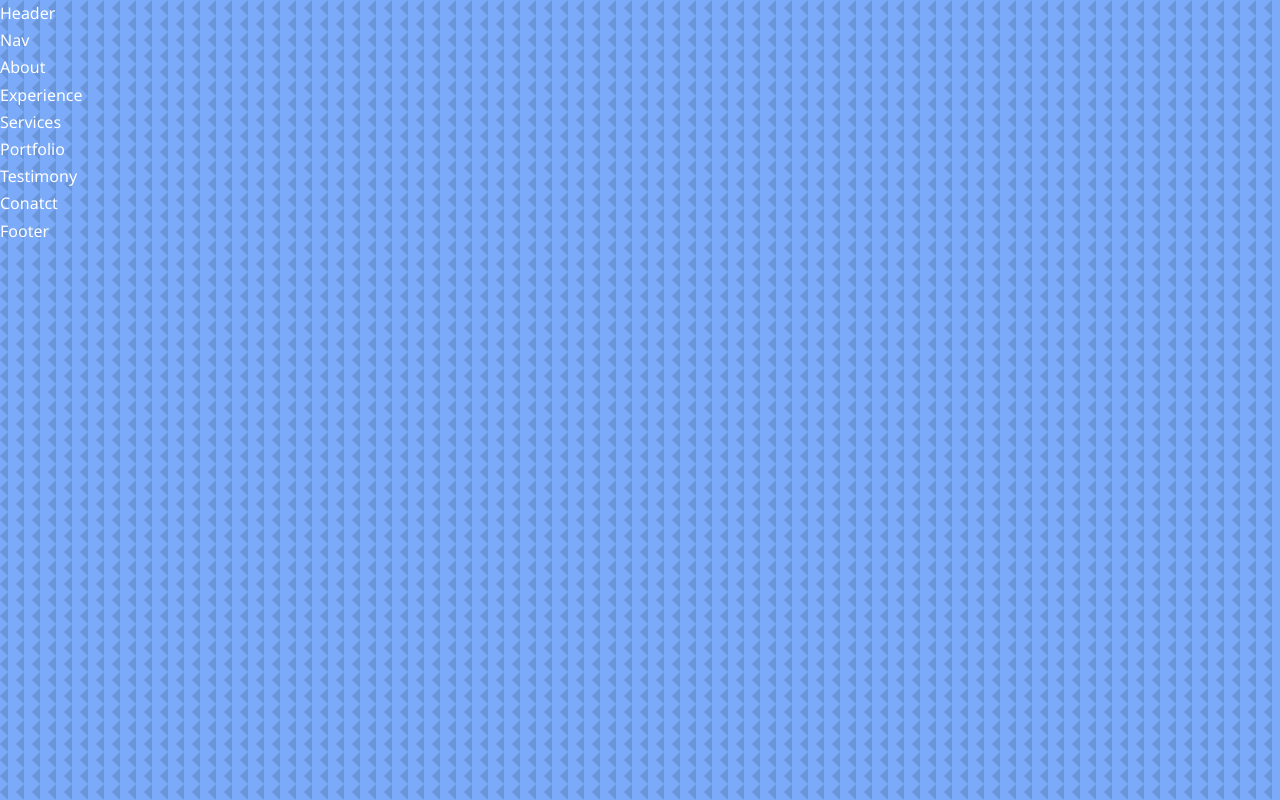
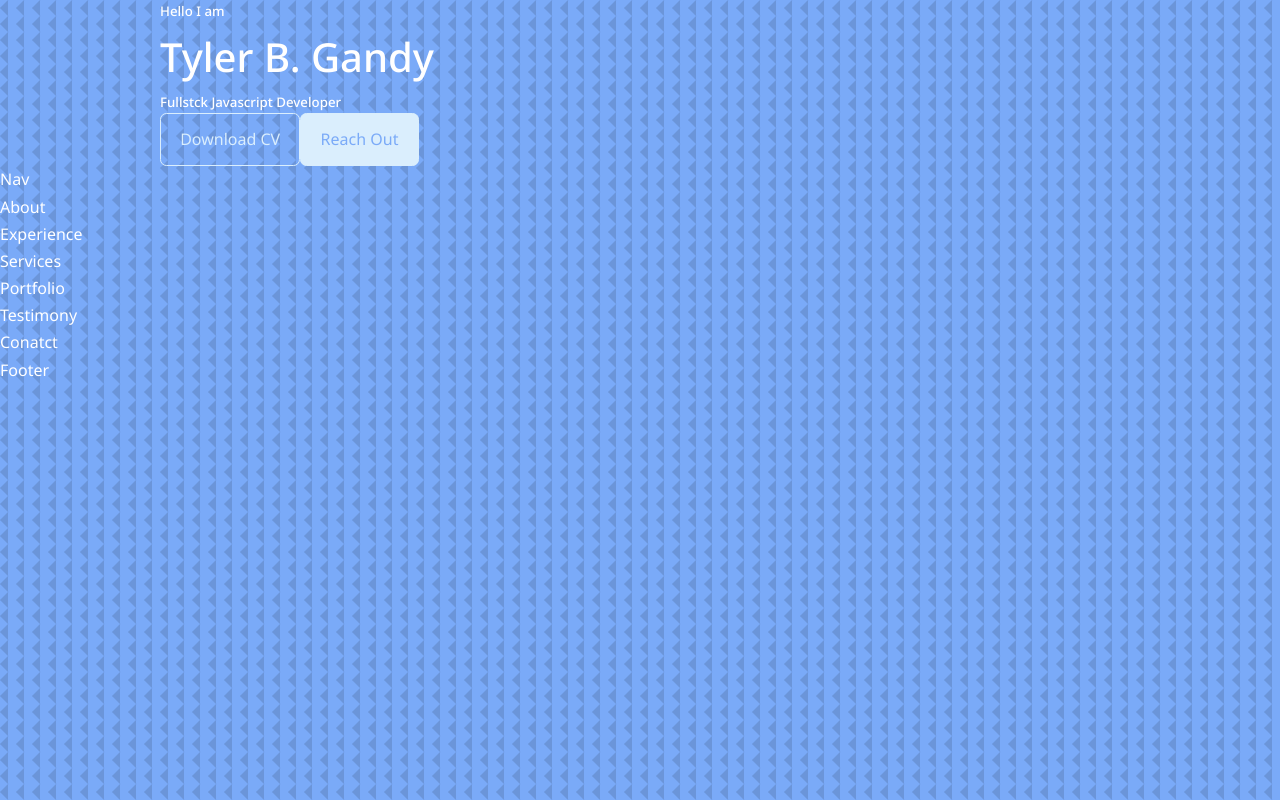
Before and after one commit to TyGBenjamin/Portfolio.v3.01, a React (Create React App) app: page / in a window 1280 px wide. Built offline with nearby package versions, Linux system fonts and the light colour scheme.

Commit message:
changes made to update style of portfolio

```diff
--- /dev/null
+++ b/src/components/header/Code.jsx
@@ -0,0 +1,17 @@
+import React from "react";
+import CV from "../../assets/cover.pdf";
+
+const Code = () => {
+  return (
+    <div className="cta">
+      <a href={CV} downlaod className="btn">
+        Download CV
+      </a>
+      <a href="#contact" className="btn btn-primary">
+        Reach Out
+      </a>
+    </div>
+  );
+};
+
+export default Code;
--- a/src/components/header/Header.jsx
+++ b/src/components/header/Header.jsx
@@ -1,8 +1,18 @@
 import React from "react";
 import "./header.css";
+import Code from "./Code";
 
 const Header = () => {
-  return <div>Header</div>;
+  return (
+    <header>
+      <div className="container header__container">
+        <h5>Hello I am</h5>
+        <h1>Tyler B. Gandy</h1>
+        <h5 className="text-light">Fullstck Javascript Developer</h5>
+        <Code />
+      </div>
+    </header>
+  );
 };
 
 export default Header;
--- a/src/index.css
+++ b/src/index.css
@@ -13,10 +13,12 @@
 :root {
   --color-bg: rgb(122, 170, 248);
   --color-bg-variant: #2c2c6c;
-  --color-primary: #4db5ff;
+  --color-primary: #daeefd;
   --color-primary-variant: rgba(77, 181, 255, 0.4);
   --color-white: #fff;
   --color-light: rgba(255, 255, 255, 0.06);
+
+  --transition: all 400ms ease;
 
   --conatiner-width-lg: 75%;
   --container-width-md: 86%;
@@ -65,3 +67,64 @@
   text-align: center;
   color: var(--color-light);
 }
+
+a {
+  color: var(--color-primary);
+  transition: var(--transition);
+}
+
+a:hover {
+  color: var(--color-white);
+}
+
+.btn {
+  width: max-content;
+  display: inline-block;
+  color: var(--color-primary);
+  padding: 0.75rem 1.2rem;
+  border-radius: 0.4rem;
+  cursor: pointer;
+  border: 1px solid var(--color-primary);
+  transition: var(--transition);
+}
+
+.btn:hover {
+  background: var(--color-white);
+  color: var(--color-bg);
+  border-color: transparent;
+}
+
+.btn-primary {
+  background: var(--color-primary);
+  color: var(--color-bg);
+}
+
+img {
+  display: block;
+  width: 100%;
+  object-fit: cover;
+}
+
+/* >>>>>>>>>>>>> MEDIA (medium screen) QUERIES <<<<<<<<<<<<<<< */
+
+@media screen and (max-width: 1024px) {
+  .container {
+    width: var(--container-width-md);
+  }
+}
+
+section {
+  margin-top: 6rem;
+}
+
+/* >>>>>>>>>>>>> MEDIA (small screen) QUERIES <<<<<<<<<<<<<<< */
+
+@media screen and (max-width: 600px) {
+  .container {
+    width: var(--container-width-sm);
+  }
+}
+
+section > h2 {
+  margin-top: 2rem;
+}
```
Also changed, not shown: 1 other file (tests, documents, lock files or other folders).
